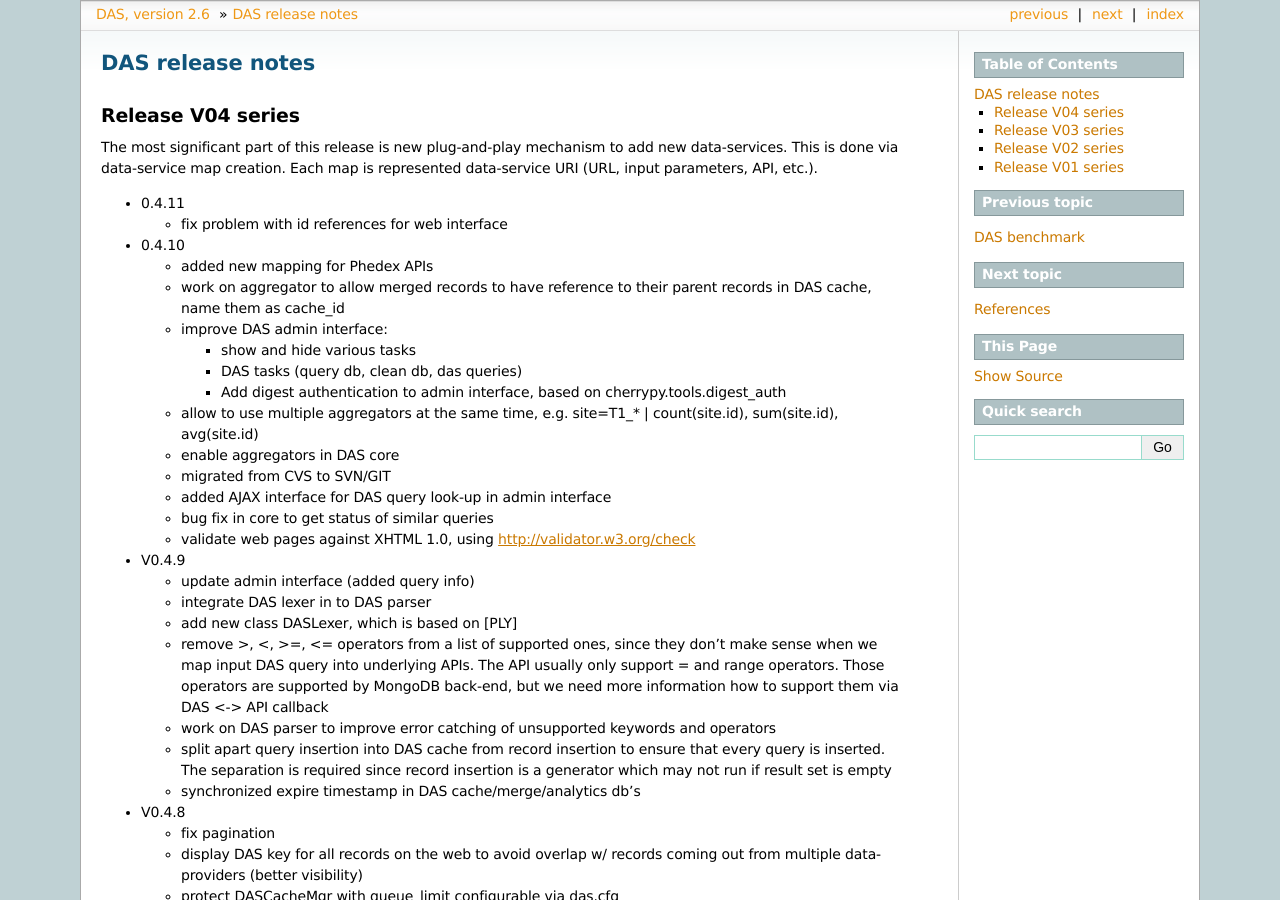
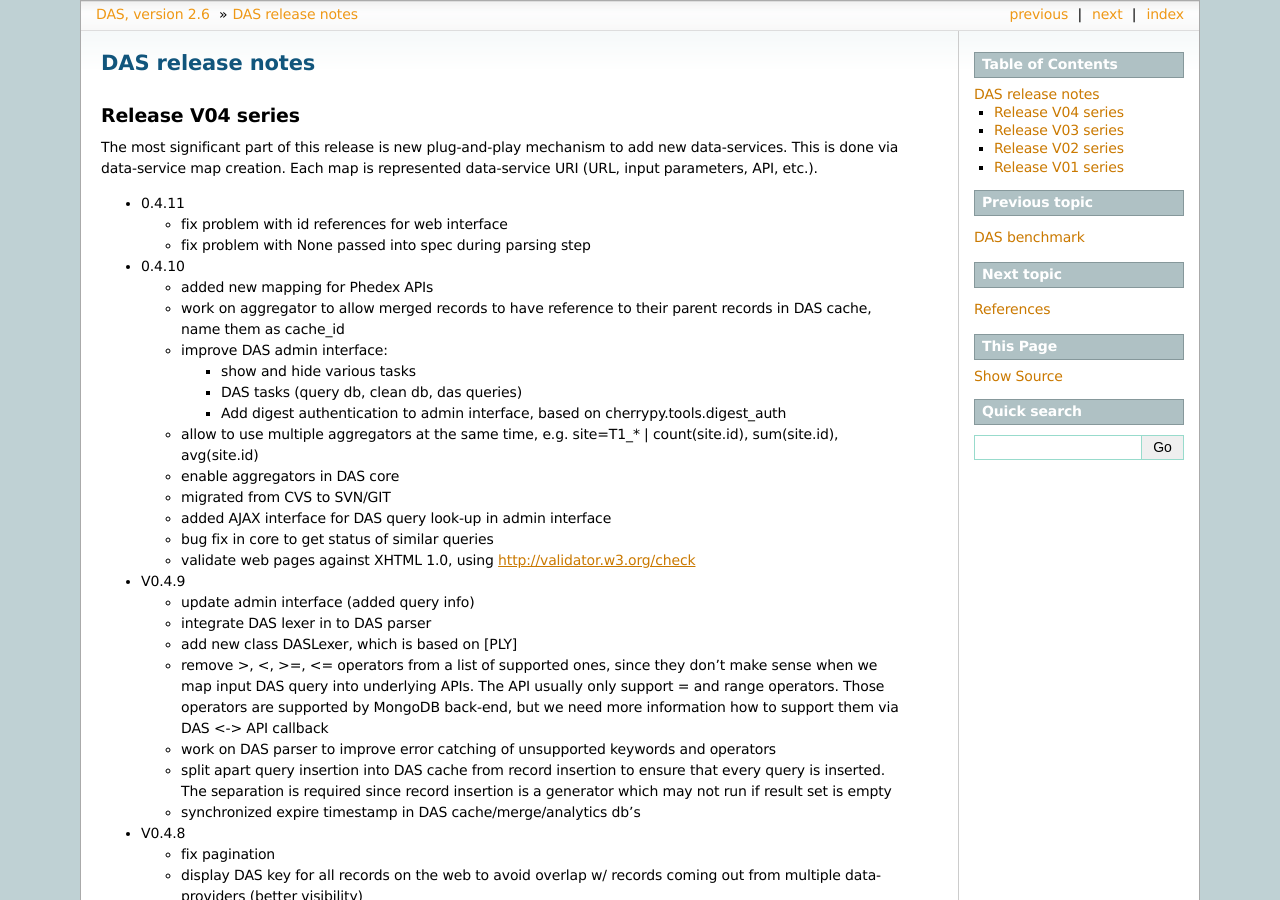
Before and after one commit to dmwm/DAS, a Sphinx documentation site: the page built from doc/sphinx/changelog.rst, in a window 1280 px wide and 900 px high. Built offline with Sphinx 7.4.7, drawn with Linux system fonts in a browser that asks for light colours; the version number is read from the project's files by our own code.

Commit message:
Update
git-svn-id: svn+ssh://svn.cern.ch/reps/CMSDMWM/DAS/trunk@2393 4525493e-7705-40b1-a816-d608a930855b

```diff
--- a/doc/sphinx/changelog.rst
+++ b/doc/sphinx/changelog.rst
@@ -10,6 +10,7 @@ map is represented data-service URI (URL, input parameters, API, etc.).
 - 0.4.11
 
   - fix problem with id references for web interface
+  - fix problem with None passed into spec during parsing step
 
 - 0.4.10
 
```
